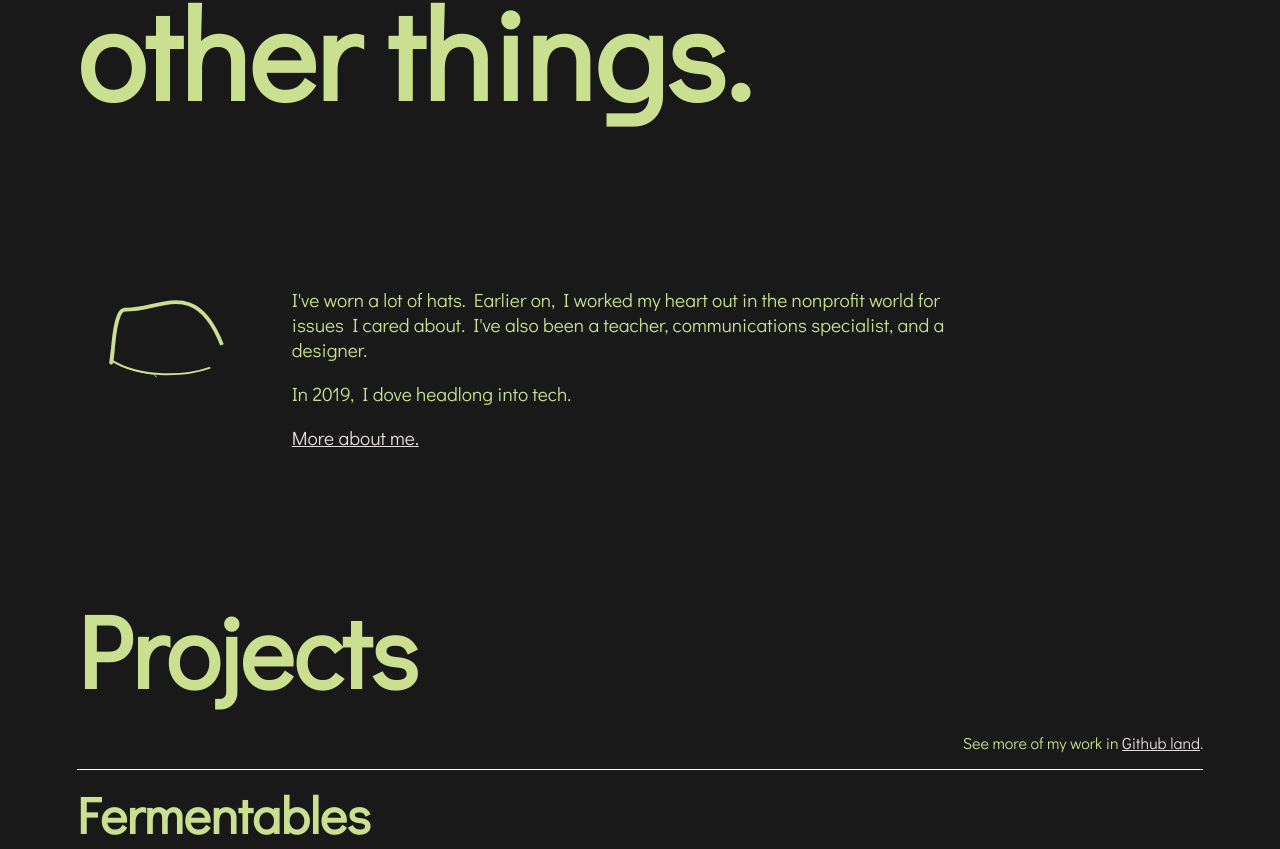
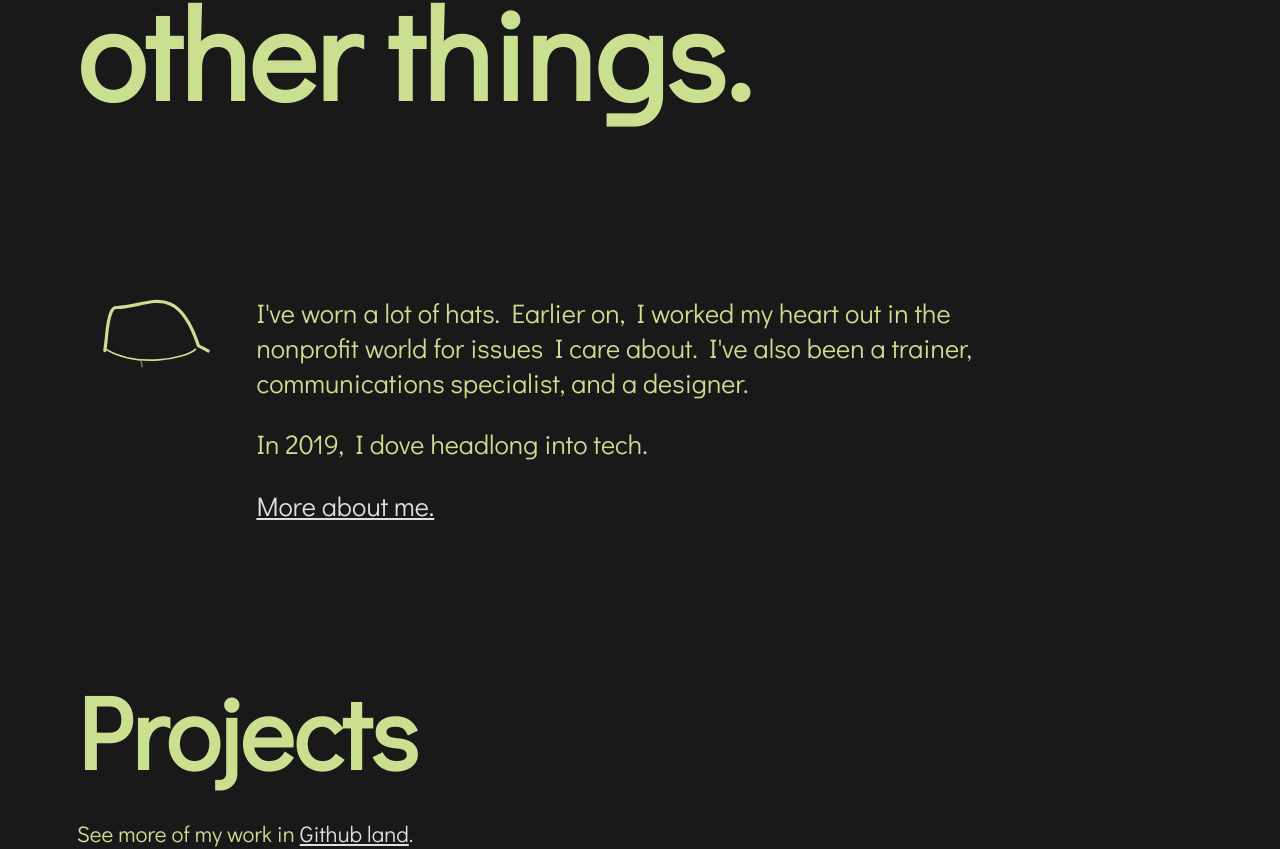
Before and after one commit to diyanamendoza/portfolio-site, a React (Create React App) app: page / in a window 1280 px wide. Shown: the part 519-1368 px from the top of the page. Built offline with nearby package versions, Linux system fonts and the light colour scheme.

Commit message:
Edit p font-size

```diff
--- a/src/App.css
+++ b/src/App.css
@@ -31,6 +31,10 @@ main h4 {
   margin: 0px;
 }
 
+p {
+  font-size: 1.4em;
+}
+
 a {
   color: rgb(228, 221, 221);
 }
@@ -43,7 +47,7 @@ main {
 section {
   display: flex;
   flex-direction: row;
-  max-width: 900px;
+  max-width: 950px;
   text-align: left;
   align-self: flex-start;
   font-size: larger;
@@ -94,14 +98,14 @@ footer p {
   font-size: 0.7em;
 }
 
-.projects p {
-  text-align: right;
-}
-
 @media only screen and (max-width: 550px) {
   section {
     display: flex;
     flex-direction: column;
     gap: 0;
   }
+
+  p {
+    font-size: 1em;
+  }
 }
--- a/src/components/AboutSnippet.jsx
+++ b/src/components/AboutSnippet.jsx
@@ -62,7 +62,7 @@ export default function AboutSnippet() {
         <div>
           <p>
             I've worn a lot of hats. Earlier on, I worked my heart out in the
-            nonprofit world for issues I cared about. I've also been a teacher,
+            nonprofit world for issues I care about. I've also been a trainer,
             communications specialist, and a designer.
           </p>
           <p>In 2019, I dove headlong into tech.</p>
```
